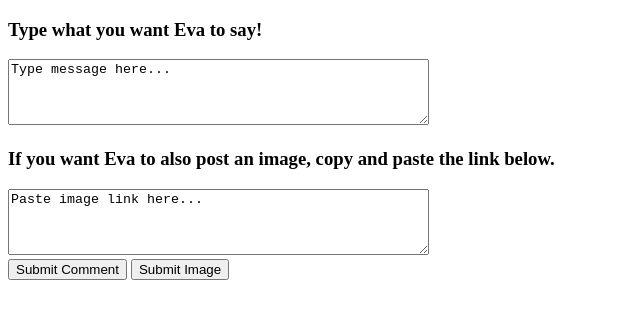
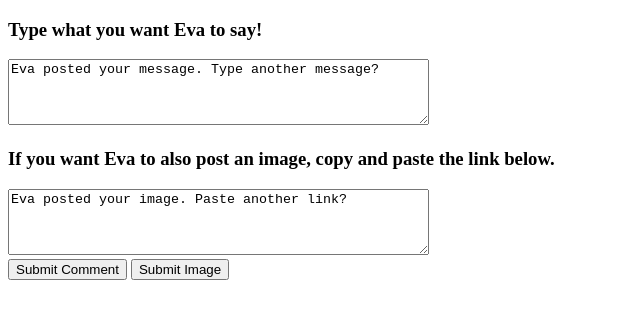
Before and after one commit to Chris-Draper/Eva-bot, a plain HTML site: page HttpPostApp/index.html in a window 1280 px wide. Both pictures are taken after a click on the button "Submit Image". Shown: the whole page, without its empty margins (0-640 px from the left). Drawn offline with Linux system fonts and the light colour scheme; no server answers.

Commit message:
S-2:post-image Reset textarea values after submit image button is clicked

```diff
--- a/HttpPostApp/index.html
+++ b/HttpPostApp/index.html
@@ -22,6 +22,8 @@
         var xhttp = new XMLHttpRequest();
         xhttp.open("POST", "https://api.groupme.com/v3/bots/post", true);
         xhttp.send(jsonString);
+        document.getElementById("commentText").value = "Eva posted your message. Type another message?";
+        document.getElementById("imageLink").value = "Eva posted your image. Paste another link?";
     }
 </script>
 </head>
```
